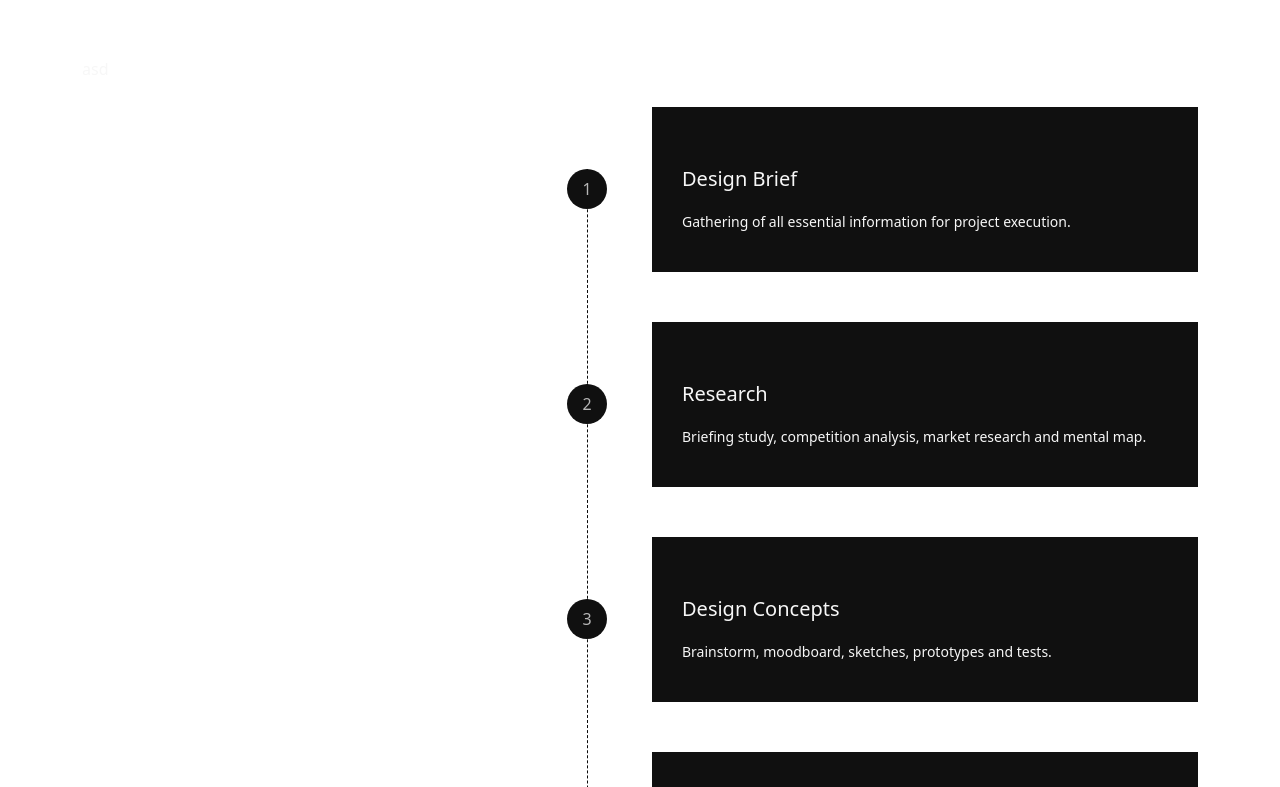
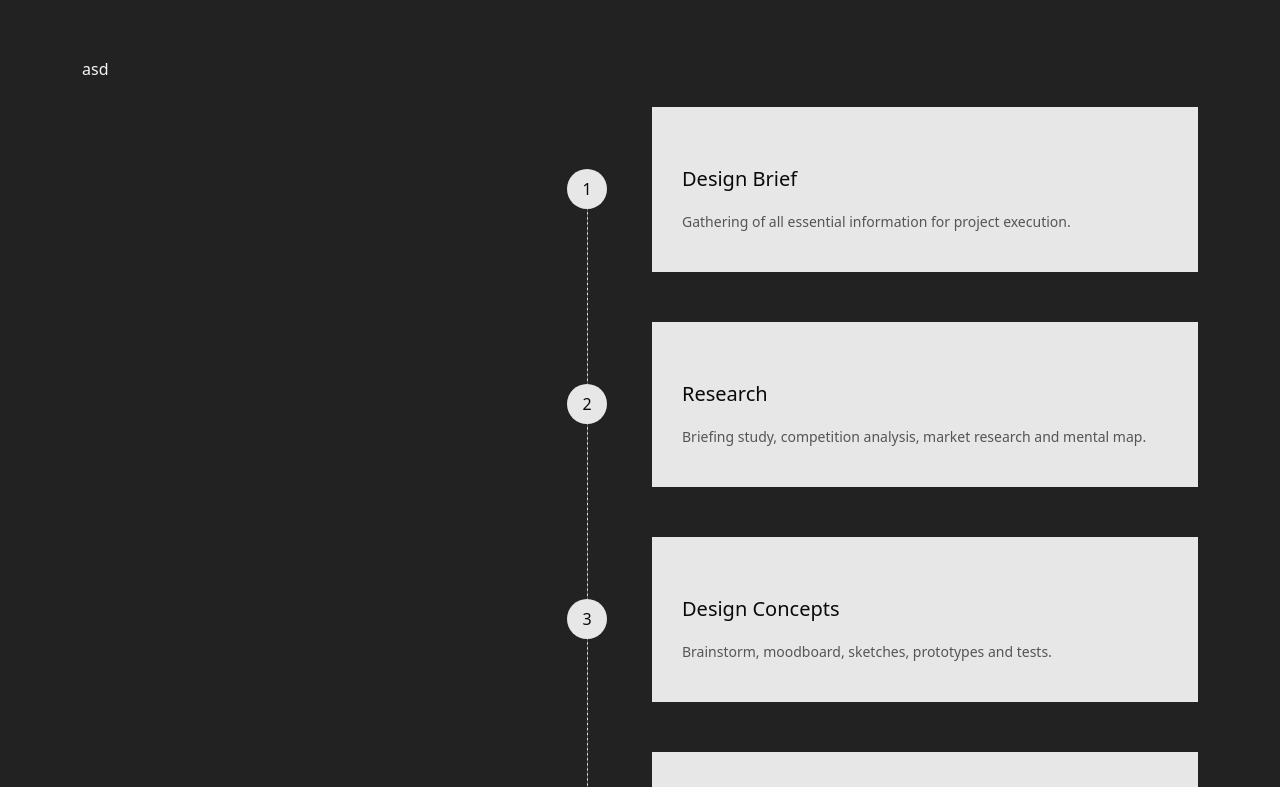
Before and after one commit to luangelsdorf/testinout, a Next.js app: page /timeline in a window 1280 px wide. Shown: the part 1573-2360 px from the top of the page. Built offline with nearby package versions, Linux system fonts and the light colour scheme.

Commit message:
timeline final

```diff
--- a/src/components/Timeline/Timeline.module.scss
+++ b/src/components/Timeline/Timeline.module.scss
@@ -67,13 +67,13 @@
   left: -65px;
   height: calc(100% * 8.6);
   width: 1px;
-  border-left: 1px dashed $ghost;
+  border-left: 1px solid $ghost;
   display: flex;
   align-items: center;
   justify-content: center;
 
   &:last-child {
-    border-left: 1px dashed $lightGray;
+    border-left: 1px solid $lightGray /* $lightGray */;
     height: 0;
     transition: height 150ms ease;
   }
@@ -108,6 +108,6 @@
     left: 50%;
     height: calc(100% + 205px);
     width: 1px;
-    border-left: 1px dashed $dark;
+    border-left: 1px dashed $ghost
   }
 }
--- a/src/components/Timeline/index.js
+++ b/src/components/Timeline/index.js
@@ -1,7 +1,10 @@
-import { useEffect } from 'react';
+import { useEffect, useRef, useState } from 'react';
+import { getMaxHeight } from 'src/util/modules';
 import styles from './Timeline.module.scss';
 
 export default function TimeLine() {
+  const [lineHeight, setLineHeight] = useState(0);
+  const line = useRef(null);
 
   let steps = [
     {
@@ -79,37 +82,52 @@ export default function TimeLine() {
     }
   ]
 
-  let thres = [];
-  for (let index = 0; index <= 1.0; index = index + 0.01) {
-    thres.push(index);
-  }
+  let screenCenter;
+  let target;
+  let maxLineHeight;
+  let numbers;
 
-  const options = {
-    rootMargin: '100% 0px 100% 0px',
-    threshold: thres,
-  }
+  function handleScroll() {
+    const el = document.querySelector(`.${styles.cards}`);
+    const top = el.getBoundingClientRect().top;
+    const lineBottom = line.current.getBoundingClientRect().bottom;
+    let height = screenCenter - top;
+    if (top < screenCenter && height < maxLineHeight) {
+      setLineHeight(height);
+    }
 
-  const callback = entries => {
-    entries.forEach(entry => {
-      /* if (entry.isIntersecting) {
-        console.log('entred');
+    numbers.forEach((number, index) => {
+      let margin;
+      index === 0 ? margin = 50 : margin = 0;
+      // 👆 adicionando uma margem de 100px para o primeiro elemento ficar ativo
+      if (number.getBoundingClientRect().top + margin < lineBottom) {
+        number.parentElement.classList.add(styles.active);
       } else {
-        console.log('exited');
-      } */
-      console.log(entry.intersectionRatio);
+        number.parentElement.classList.remove(styles.active);
+      }
     });
   }
 
   useEffect(() => {
-    let observer = new IntersectionObserver(callback, options);
-    observer.observe(document.querySelector(`.${styles.cards}`))
-  }, [])
+    const cardList = document.querySelectorAll(`.${styles.cards} > div`);
+    //
+    screenCenter = window.innerHeight / 2;
+    target = document.querySelector(`.${styles.line}:last-child`);
+    maxLineHeight = getMaxHeight(cardList);
+    numbers = document.querySelectorAll(`.${styles.cards} > div span`);
+  }, []);
+
+  useEffect(() => {
+    window.addEventListener('scroll', handleScroll);
+    return () => {
+      window.removeEventListener('scroll', handleScroll);
+    }
+  }, [screenCenter, target]);
 
   function Line() {
     return (
       <>
-        {/* <div className={`${styles.line} lineBase`} /> */}
-        <div className={styles.line} />
+        <div ref={line} style={{ height: `${lineHeight}px` }} className={styles.line} />
       </>
     )
   }
@@ -118,7 +136,7 @@ export default function TimeLine() {
 
   return (
     <section className={styles.section}>
-      <div style={{height: '1200px'}} />
+      <div style={{ height: '1200px' }} />
       <div>
         <h3 className="gradient-bg">AEHOOO</h3>
         <h1>ASUDASGDYAS</h1>
@@ -134,7 +152,7 @@ export default function TimeLine() {
                 steps.map((step, index) => {
                   return (
                     <div key={`step-${index}`}>
-                      <span className={styles.number}>{index + 1}</span>
+                      <span id={`step-${index + 1}`} className={styles.number}>{index + 1}</span>
                       <h5>{step.name}</h5>
                       <small>{step.text}</small>
                       {index === 0 ? <Line /> : null}
@@ -146,7 +164,7 @@ export default function TimeLine() {
           </div>
         </div>
       </div>
-      <div style={{height: '1200px'}} />
+      <div style={{ height: '1200px' }} />
     </section>
   )
 }
--- a/src/pages/cube.js
+++ b/src/pages/cube.js
@@ -1,7 +1,11 @@
-import React from 'react';
+import React, { useEffect } from 'react';
 import Cube from 'src/components/Cube';
 
 export default function CubePage() {
+  useEffect(() => {
+    document.querySelector('h3').style.backgroundColor = 'rgba(255, 254, 31) !important';
+    console.log(document.querySelector('h3').style.backgroundColor);
+  }, [])
   return (
     <>
       <title>CSS Cube</title>
--- a/src/styles/styles.scss
+++ b/src/styles/styles.scss
@@ -1,7 +1,10 @@
+@import '../styles/scss/colors';
+
 body {
   font-family: "Segoe UI", sans-serif;
   font-weight: bold;
   color: #f7f7f7 !important;
+  background-color: #222 !important;
   overflow-x: hidden;
 }
 
--- /dev/null
+++ b/src/util/modules.js
@@ -0,0 +1,12 @@
+export function getMaxHeight(elements = NodeList) {
+  let height = 0;
+  elements.forEach((element, index) => {
+    if (index === 0 || index === elements.length - 1) {
+      height += (element.clientHeight / 2);
+    } else {
+      height += element.clientHeight;
+    }
+  });
+  height += 50 * (elements.length - 1);
+  return height;
+}
```
